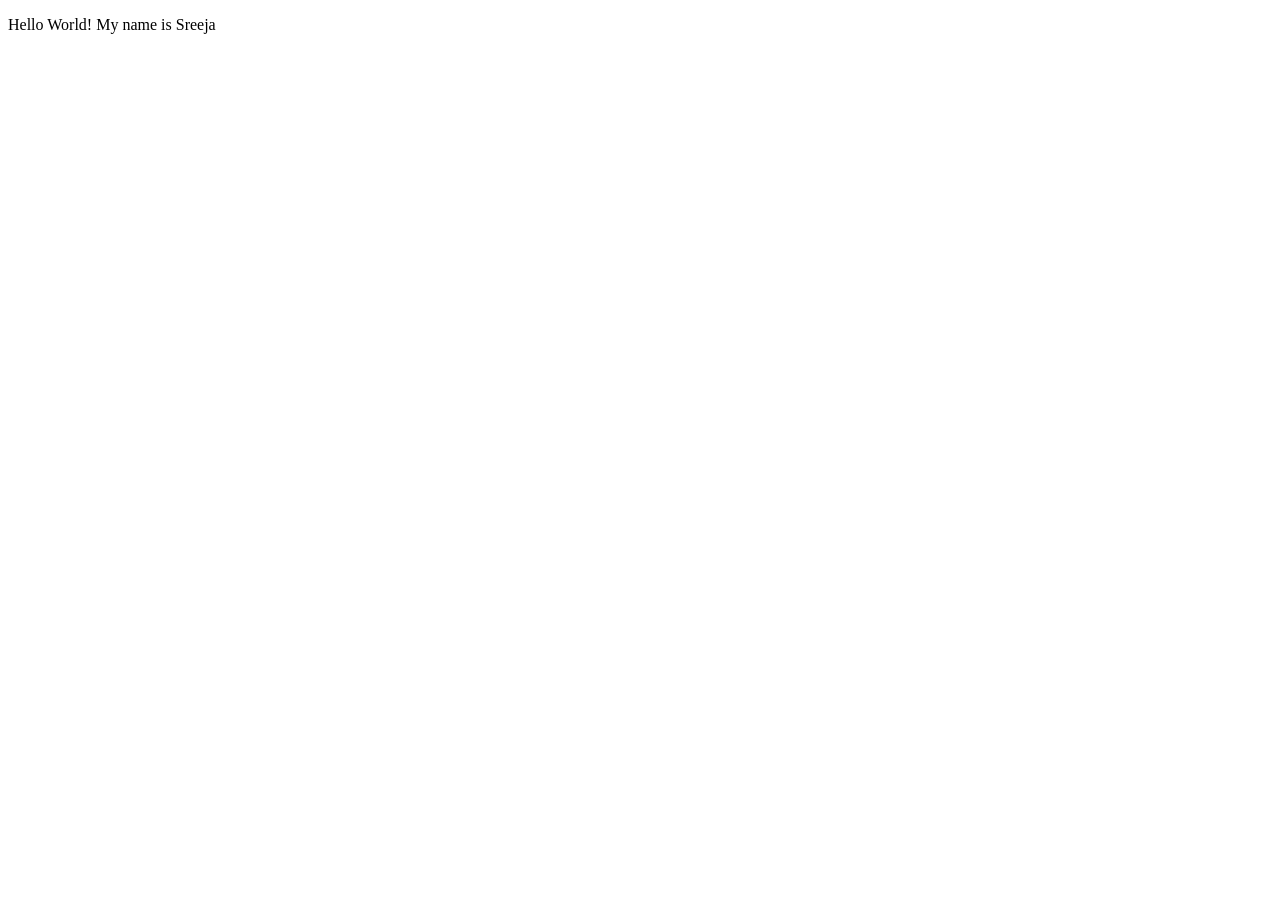
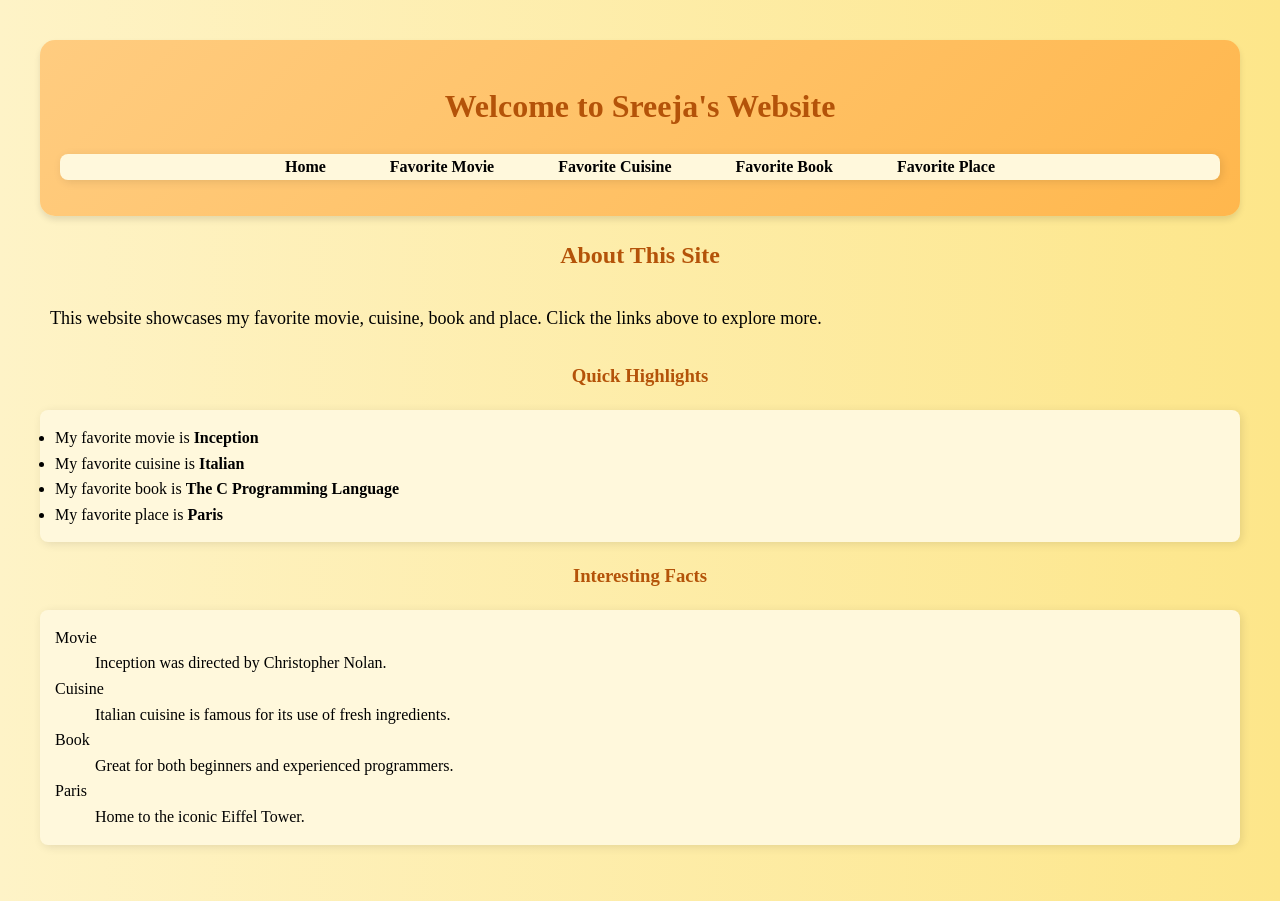
Before and after one commit to SreejaDuvvada/SreejaDuvvada.github.io, a plain HTML site: page index.html in a window 1280 px wide. Before the commit the page ends 800 px from the top, so only its background shows below. Drawn offline with Linux system fonts and the light colour scheme.

Commit message:
Add files via upload

```diff
--- a/index.html
+++ b/index.html
@@ -1,20 +1,49 @@
 <!DOCTYPE html>
 <html lang="en">
-<meta charset="UTF-8">
-<title>Page Title</title>
-<meta name="viewport" content="width=device-width,initial-scale=1">
-<link rel="stylesheet" href="">
-<style>
-</style>
-<script src=""></script>
+<head>
+    <meta charset="UTF-8">
+    <meta name="viewport" content="width=device-width, initial-scale=1.0">
+    <title>My Website</title>
+    <link rel="stylesheet" href="styles.css">
+</head>
+<body>
+    <header>
+        <h1>Welcome to Sreeja's Website</h1>
+        <nav>
+            <ul>
+                <li><a href="index.html">Home</a></li>
+                <li><a href="movie.html">Favorite Movie</a></li>
+                <li><a href="cuisine.html">Favorite Cuisine</a></li>
+                <li><a href="book.html">Favorite Book</a></li>
+                <li><a href="place.html">Favorite Place</a></li>
+            </ul>
+        </nav>
+    </header>
 
+    <main>
+        <h2>About This Site</h2>
+        <p>This website showcases my favorite movie, cuisine, book and place. Click the links above to explore more.</p>
 
-	<!--- Code above this line will not be displayed on the browser -->
+        <h3>Quick Highlights</h3>
+        <ul>
+            <li>My favorite movie is <strong>Inception</strong></li>
+            <li>My favorite cuisine is <strong>Italian</strong></li>
+            <li>My favorite book is <strong>The C Programming Language</strong></li>
+			<li>My favorite place is <strong>Paris</strong></li>
+        </ul>
 
-	<body>
+        <h3>Interesting Facts</h3>
+        <dl>
+            <dt>Movie</dt>
+            <dd>Inception was directed by Christopher Nolan.</dd>
+            <dt>Cuisine</dt>
+            <dd>Italian cuisine is famous for its use of fresh ingredients.</dd>
+			<dt>Book</dt>
+            <dd>Great for both beginners and experienced programmers.</dd>
+			<dt>Paris</dt>
+            <dd>Home to the iconic Eiffel Tower.</dd>
 
-		<p> Hello World! My name is Sreeja </p>
-
-	</body>
-
+        </dl>
+    </main>
+</body>
 </html>
--- /dev/null
+++ b/styles.css
@@ -0,0 +1,78 @@
+/* styles.css */
+
+body {
+    font-family: 'Merriweather', serif;
+    background: linear-gradient(to right, #fef3c7, #fde68a);
+    margin: 20px;
+    padding: 20px;
+    line-height: 1.6;
+}
+
+header {
+    background: linear-gradient(135deg, #ffcc80, #ffb74d);
+    color: black;
+    padding: 20px;
+    text-align: center;
+    border-radius: 15px;
+    box-shadow: 0 4px 6px rgba(0, 0, 0, 0.1);
+}
+
+nav ul {
+    list-style-type: none;
+    padding: 0;
+    text-align: center;
+}
+
+nav ul li {
+    display: inline;
+    margin: 0 15px;
+}
+
+nav ul li a {
+    color: black;
+    text-decoration: none;
+    font-weight: bold;
+    padding: 8px 15px;
+    border-radius: 5px;
+    transition: background 0.3s ease;
+}
+
+nav ul li a:hover {
+    background: rgba(0, 0, 0, 0.1);
+}
+
+h1, h2, h3 {
+    color: #b45309;
+    text-align: center;
+}
+
+p {
+    font-size: 18px;
+    text-align: justify;
+    padding: 10px;
+}
+
+ul, dl {
+    background-color: #fff8dc;
+    padding: 15px;
+    border-radius: 8px;
+    box-shadow: 2px 2px 10px rgba(0, 0, 0, 0.1);
+}
+
+img {
+    width: 320px;
+    height: auto;
+    display: block;
+    margin: 15px auto;
+    border-radius: 10px;
+    box-shadow: 2px 2px 10px rgba(0, 0, 0, 0.2);
+}
+
+footer {
+    background: #ffcc80;
+    color: black;
+    text-align: center;
+    padding: 10px;
+    margin-top: 20px;
+    border-radius: 10px;
+}
```
Also changed, not shown: book.html (added, +49 -0 lines), cuisine.html (added, +49 -0 lines), movie.html (added, +49 -0 lines), place.html (added, +49 -0 lines), book.jpg (added), cuisine.jpg (added), movie.jpg (added), place.jpg (added).
